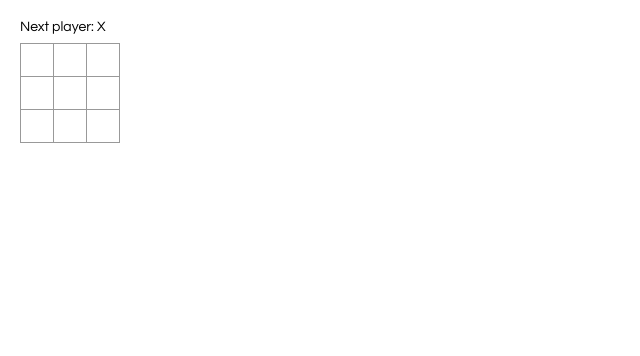
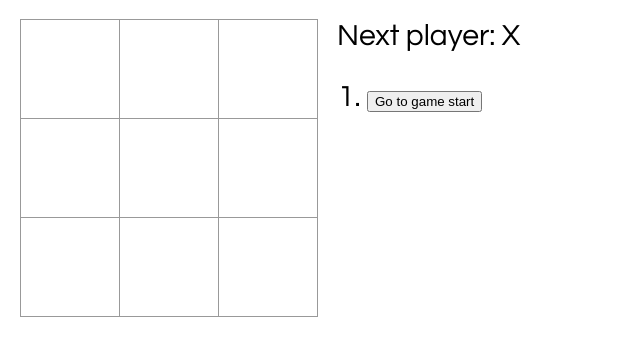
Before and after one commit to jtfirek/React-Tic-Tac-Toe, a React app in the folder my-app/: page / in a window 1280 px wide. Shown: the whole page, without its empty margins (0-640 px from the left). Built offline with nearby package versions, Linux system fonts and the light colour scheme.

Commit message:
finished the game

```diff
--- a/my-app/src/index.css
+++ b/my-app/src/index.css
@@ -1,5 +1,5 @@
 body {
-    font: 14px "Century Gothic", Futura, sans-serif;
+    font: 30px "Century Gothic", Futura, sans-serif;
     margin: 20px;
   }
 
@@ -24,12 +24,12 @@ body {
     font-size: 24px;
     font-weight: bold;
     line-height: 34px;
-    height: 34px;
+    height: 100px;
     margin-right: -1px;
     margin-top: -1px;
     padding: 0;
     text-align: center;
-    width: 34px;
+    width: 100px;
   }
 
   .square:focus {
--- a/my-app/src/index.js
+++ b/my-app/src/index.js
@@ -2,50 +2,29 @@ import React from 'react';
 import ReactDOM from 'react-dom/client';
 import './index.css';
 
-class Square extends React.Component {
-    render() {
+// Square is a function component, no state, only returns
+function Square(props) {
     return (
-        <button
-        className="square"
-        onClick={() => this.props.onClick()}
-        >
-          {this.props.value}
+      <button className="square" onClick={props.onClick}>
+        {props.value}
       </button>
     );
   }
-  }
 
   class Board extends React.Component {
-    constructor(props) {
-        //lifting the state from the children squares up to the parent.
-        super(props);
-        this.state = {
-            squares: Array(9).fill(null),
-        };
-    }
-
-    handleClick(i) {
-        const squares = this.state.squares.slice()
-        squares[i] = 'X';
-        this.setState({squares: squares});
-    }
-
+    // no constructor or this.state as the state is stored in the Game component
     renderSquare(i) {
-        //use the state array to render the state for each square.
       return (
         <Square
-                value={this.state.squares[i]}
-                onClick={()=> this.handleClick(i)}
+          value={this.props.squares[i]} // input from the squares array
+          onClick={() => this.props.onClick(i)} // this square was clicked so we fire the handle click function
         />
       );
     }
 
     render() {
-      const status = 'Next player: X';
-
       return (
         <div>
-          <div className="status">{status}</div>
           <div className="board-row">
             {this.renderSquare(0)}
             {this.renderSquare(1)}
@@ -67,15 +46,81 @@ class Square extends React.Component {
   }
 
   class Game extends React.Component {
+    constructor(props) {
+      super(props);
+      this.state = {
+        history: [
+          {
+            squares: Array(9).fill(null)
+          }
+        ],
+        stepNumber: 0,
+        xIsNext: true // bool for trading turns
+      };
+    }
+
+    handleClick(i) {
+     // use slice to change state, take a copy instead of changing state directly so we can keep a history stored
+      const history = this.state.history.slice(0, this.state.stepNumber + 1);
+      const current = history[history.length - 1];
+      const squares = current.squares.slice();
+      if (calculateWinner(squares) || squares[i]) {
+        return;
+      }
+      squares[i] = this.state.xIsNext ? "X" : "O";
+      this.setState({
+        history: history.concat([ // we use concat instead of push as it doesn't mutate the array
+          {
+            squares: squares
+          }
+        ]),
+        stepNumber: history.length,
+        xIsNext: !this.state.xIsNext
+      });
+    }
+    // called when someone clicks  one of the go to buttons
+    // resets the state and whose turn it is.
+    jumpTo(step) {
+      this.setState({
+        stepNumber: step,
+        xIsNext: (step % 2) === 0
+      });
+    }
+
     render() {
+      const history = this.state.history;
+      const current = history[this.state.stepNumber];
+      const winner = calculateWinner(current.squares);
+      // render this map "moves" on the board
+      const moves = history.map((step, move) => { // mapping each element in the history array to a board we can jump back to
+        const desc = move ?
+          'Go to move #' + move :
+          'Go to game start';
+        return (
+          <li key={move}>
+            <button onClick={() => this.jumpTo(move)}>{desc}</button>
+          </li>
+        );
+      });
+
+      let status;
+      if (winner) {
+        status = "Winner: " + winner;
+      } else {
+        status = "Next player: " + (this.state.xIsNext ? "X" : "O");
+      }
+
       return (
         <div className="game">
           <div className="game-board">
-            <Board />
+            <Board
+              squares={current.squares}
+              onClick={i => this.handleClick(i)}
+            />
           </div>
           <div className="game-info">
-            <div>{/* status */}</div>
-            <ol>{/* TODO */}</ol>
+            <div>{status}</div>
+            <ol>{moves}</ol>
           </div>
         </div>
       );
@@ -86,3 +131,23 @@ class Square extends React.Component {
 
   const root = ReactDOM.createRoot(document.getElementById("root"));
   root.render(<Game />);
+
+  function calculateWinner(squares) {
+    const lines = [
+      [0, 1, 2],
+      [3, 4, 5],
+      [6, 7, 8],
+      [0, 3, 6],
+      [1, 4, 7],
+      [2, 5, 8],
+      [0, 4, 8],
+      [2, 4, 6]
+    ];
+    for (let i = 0; i < lines.length; i++) {
+      const [a, b, c] = lines[i];
+      if (squares[a] && squares[a] === squares[b] && squares[a] === squares[c]) {
+        return squares[a];
+      }
+    }
+    return null;
+  }
```
Lines whose indentation alone changed are shown as unchanged.
